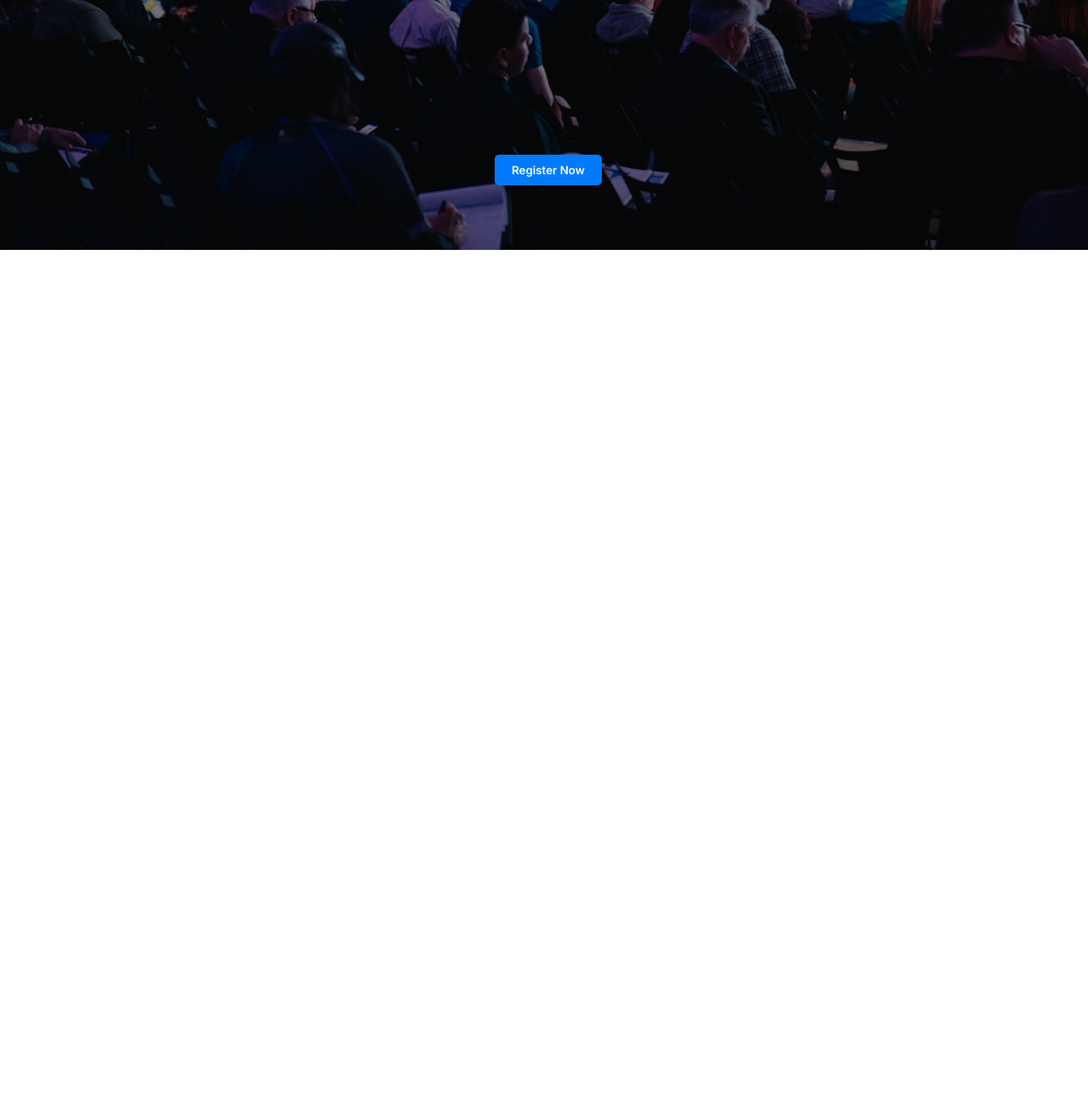
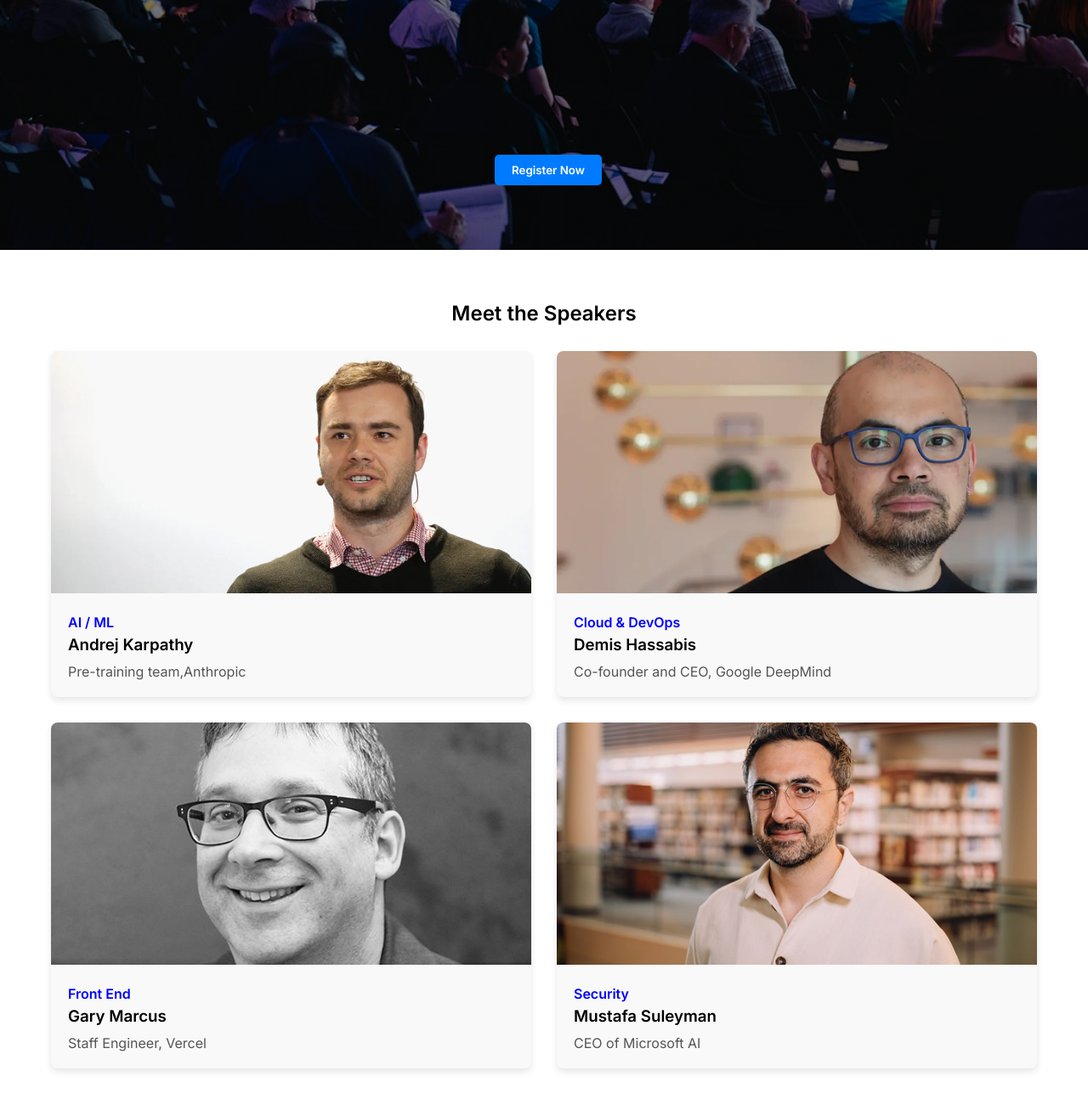
Before and after one commit to khalidhasanbadhon502/b-14-assignment-01, a plain HTML site: page index.html in a window 1280 px wide. Shown: the part 506-1806 px from the top of the page at 85% size. Before the commit the page ends 800 px from the top, so only its background shows below. Drawn offline with Linux system fonts and the light colour scheme.

Commit message:
Speaker Card

```diff
--- a/index.html
+++ b/index.html
@@ -39,6 +39,45 @@
             <button class="btn">Register Now</button>
         </div>
     </header>
+    <main>
+        <section class="speakers-section">
+            <h1 class="section-title">Meet the Speakers</h1>
+            <div class="speakers-grid">
+                <div class="speaker-card">
+                    <img src="./images/andrej.png" alt="Andrej Karpathy" class="speaker-image">
+                    <div class="speaker-details">
+                        <p class="speaker-topic">AI / ML</p>
+                        <h3 class="speaker-name">Andrej Karpathy</h3>
+                        <p class="speaker-title">Pre-training team,Anthropic</p>
+                    </div>
+                </div>
+                <div class="speaker-card">
+                    <img src="./images/demis.png" alt="Demis Hassabis" class="speaker-image">
+                    <div class="speaker-details">
+                        <p class="speaker-topic">Cloud & DevOps</p>
+                        <h3 class="speaker-name">Demis Hassabis</h3>
+                        <p class="speaker-title">Co-founder and CEO, Google DeepMind</p>
+                    </div>
+                </div>
+                <div class="speaker-card">
+                    <img src="./images/gary.png" alt="Gary Marcus" class="speaker-image">
+                    <div class="speaker-details">
+                        <p class="speaker-topic">Front End</p>
+                        <h3 class="speaker-name">Gary Marcus</h3>
+                        <p class="speaker-title">Staff Engineer, Vercel</p>
+                    </div>
+                </div>
+                <div class="speaker-card">
+                    <img src="./images/mustafa.png" alt="Mustafa Suleyman" class="speaker-image">
+                    <div class="speaker-details">
+                        <p class="speaker-topic">Security</p>
+                        <h3 class="speaker-name">Mustafa Suleyman</h3>
+                        <p class="speaker-title">CEO of Microsoft AI</p>
+                    </div>
+                </div>
+            </div>
+        </section>
+    </main>
 
 </body>
 
--- a/style.css
+++ b/style.css
@@ -70,3 +70,62 @@ header .header-content {
     margin-left: 40%;
 
 }
+
+
+.speakers-section {
+    background-color: #fff;
+    color: #000;
+    padding: 60px 20px;
+    border-radius: 10px;
+    width: 100%;
+     max-width: 1200px;
+    margin: 0 auto;
+}
+
+
+
+.section-title {
+    text-align: center;
+    font-weight: bold;
+    margin-bottom: 30px;
+}
+
+.speakers-grid {
+    display: grid;
+    justify-content: center;
+    grid-template-columns: repeat(2, 1fr);
+    gap: 30px;
+    align-items: center;
+}
+
+.speaker-card {
+    background-color: #f9f9f9;
+    border-radius: 8px;
+    overflow: hidden;
+    box-shadow: 0 4px 8px rgba(0, 0, 0, 0.1);
+}
+
+.speaker-image {
+    width: 100%;
+    height: auto;
+}
+
+.speaker-details {
+    padding: 20px;
+}
+
+.speaker-topic {
+    color: blue;
+    font-weight: bold;
+    margin-bottom: 5px;
+}
+
+.speaker-name {
+    margin-top: 0;
+    margin-bottom: 10px;
+}
+
+.speaker-title {
+    color: #555;
+    margin-bottom: 0;
+}
```
